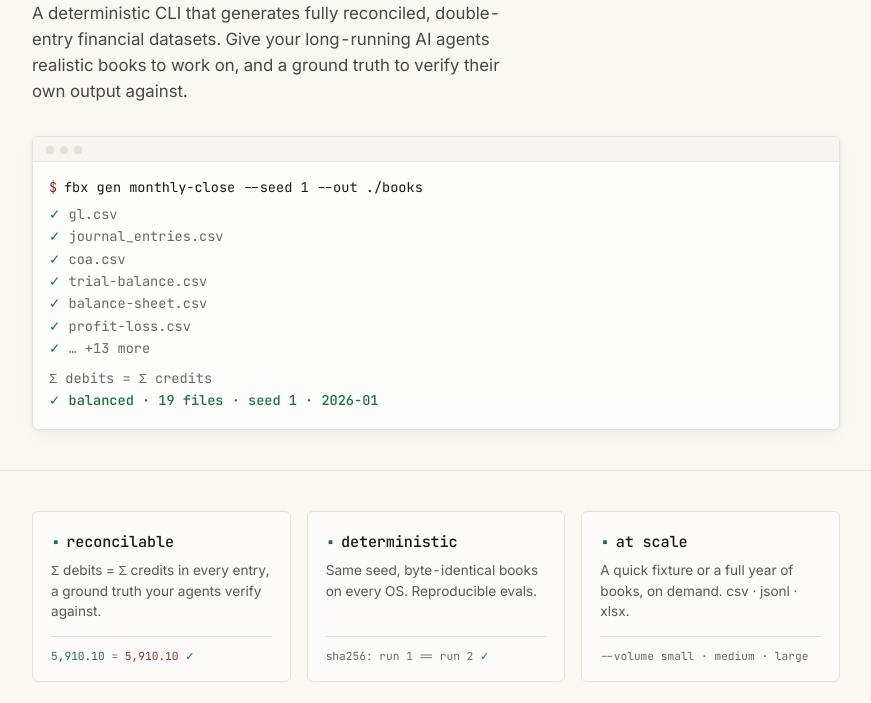
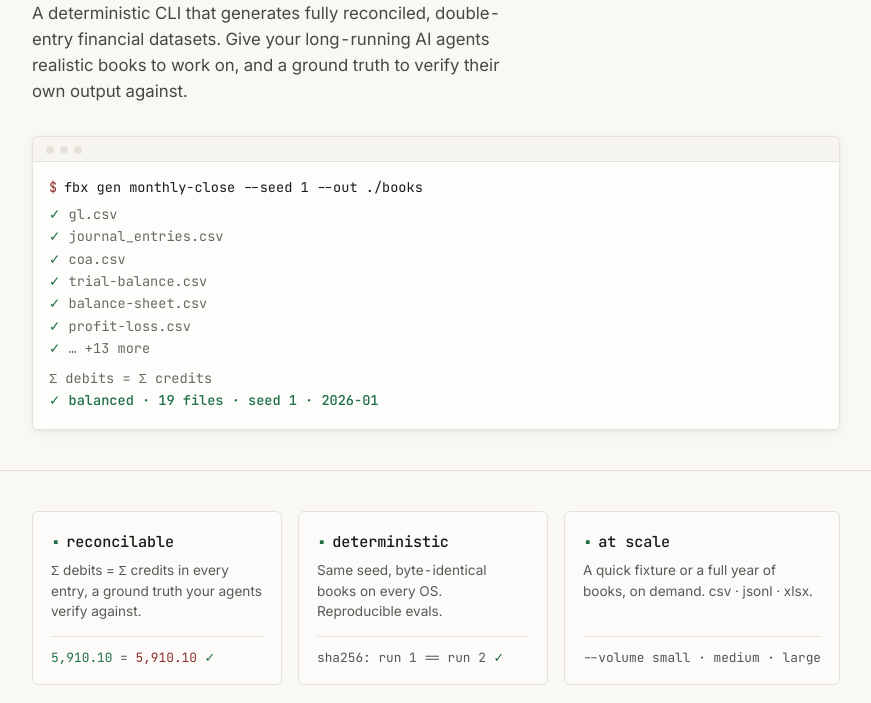
Before and after one commit to humzakhan/fauxbooks, a website: page landing-page/public/index.html in a window 1280 px wide. Shown: the part 249-952 px from the top of the page, without its empty margins (204-1075 px from the left). Drawn offline with Linux system fonts and the light colour scheme.

Commit message:
style(landing-page): make feature proof lines more readable
Bumps the .feature__proof code line from 0.7rem to 0.8rem and darkens it from muted grey to rgba(26,26,24,0.74) (with a touch more line-height) so the sha256/balance/--volume proofs read clearly instead of as faint fine print.

```diff
--- a/landing-page/public/styles.css
+++ b/landing-page/public/styles.css
@@ -498,9 +498,9 @@ body {
   padding-top: 0.7rem;
   border-top: 1px solid var(--hairline);
   font-family: 'JetBrains Mono', 'Courier New', monospace;
-  font-size: 0.7rem;
-  line-height: 1.5;
-  color: var(--muted);
+  font-size: 0.8rem;
+  line-height: 1.55;
+  color: rgba(26, 26, 24, 0.74);
   white-space: nowrap;
   overflow-x: auto;
 }
```
